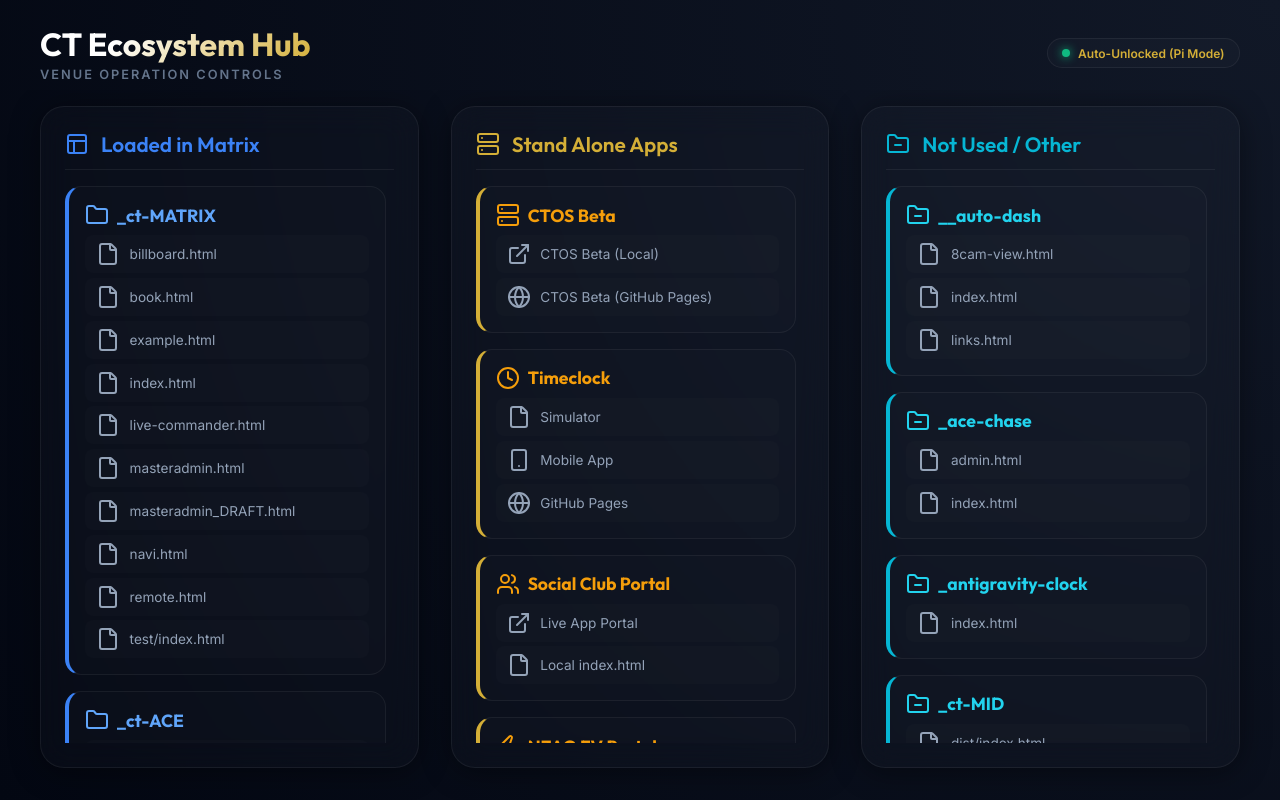
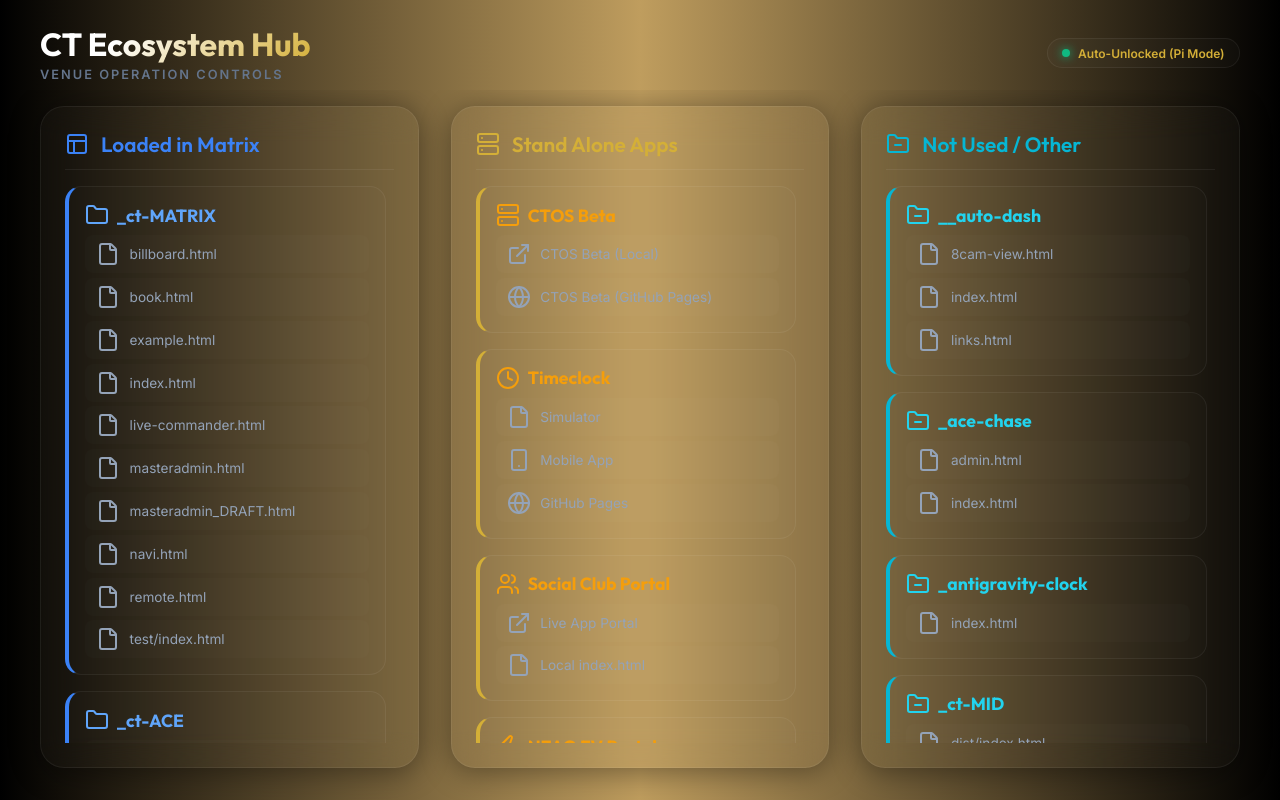
Before and after one commit to mrmegatronix/_ct-LAND, a website: page index.html in a window 1280 px wide. Drawn offline with nearby package versions, Linux system fonts and the light colour scheme.

Commit message:
Auto-sync updates from local environment

```diff
--- a/index.html
+++ b/index.html
@@ -33,7 +33,7 @@
 
     body {
       font-family: 'Inter', sans-serif;
-      background: radial-gradient(circle at top right, #111827, #030712);
+      background: linear-gradient(90deg, rgba(0, 0, 0, 1) 0%, rgba(191, 157, 94, 1) 50%, rgba(0, 0, 0, 1) 100%);
       color: var(--text);
       height: 100vh;
       display: flex;
```
